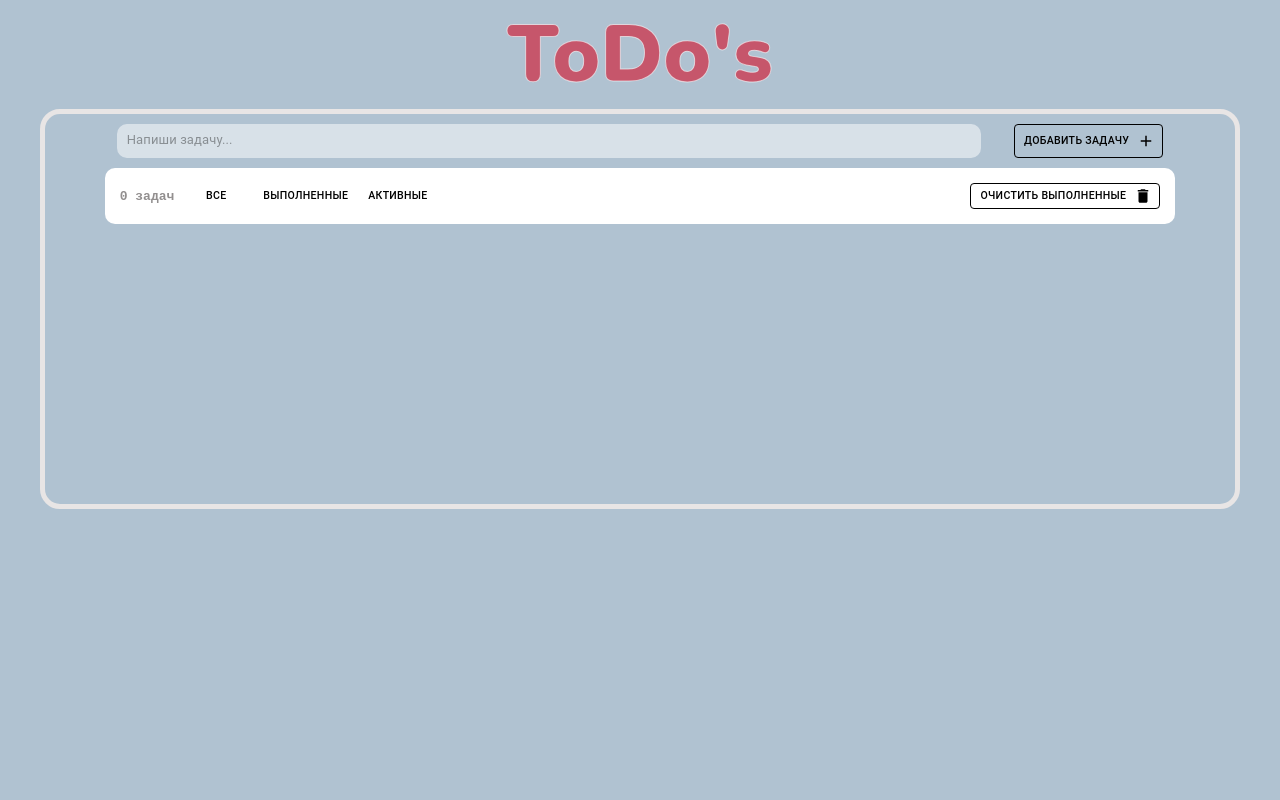
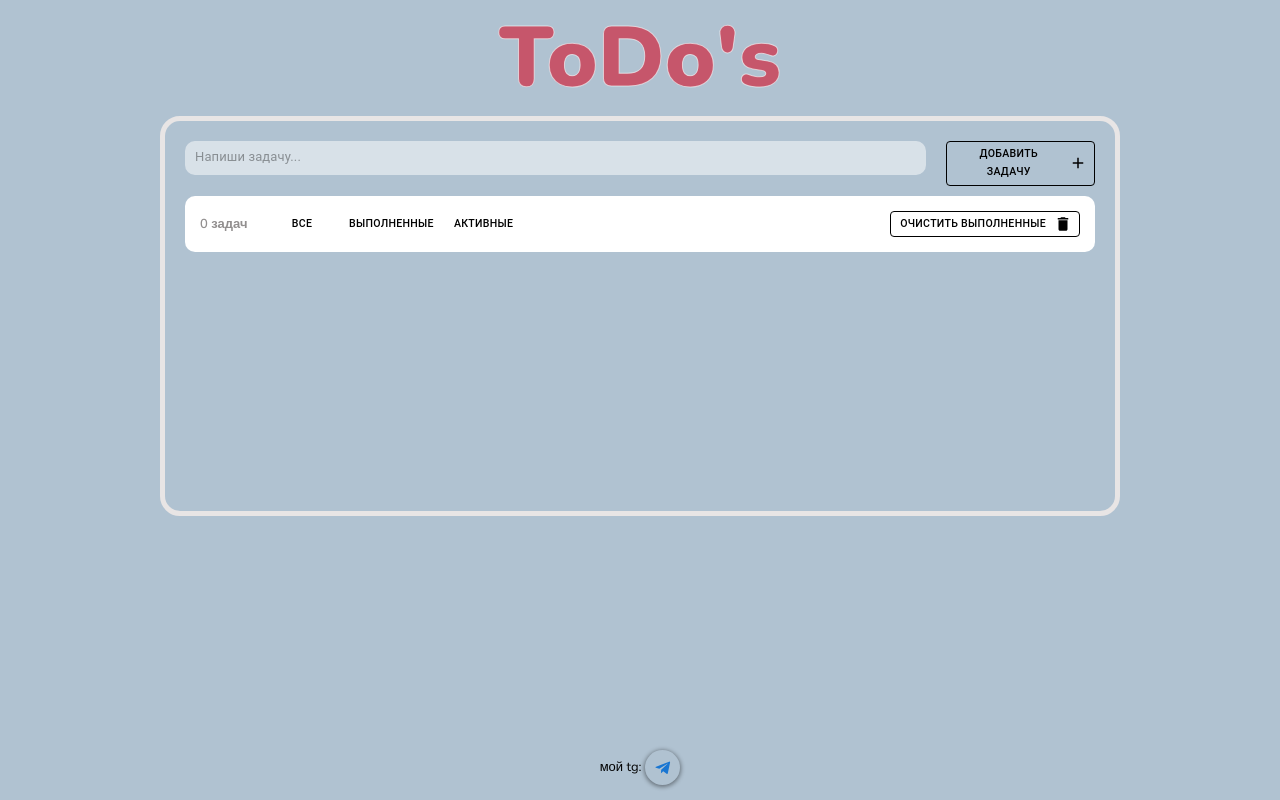
Before and after one commit to Aleksei-devJS/ToDo, a React (Vite) app: page /ToDo/todos in a window 1280 px wide. Built offline with nearby package versions, Linux system fonts and the light colour scheme.

Commit message:
version 1.9

```diff
--- a/src/1_app/store/zustand.ts
+++ b/src/1_app/store/zustand.ts
@@ -62,10 +62,7 @@ const useTaskStore = create(
       storage: {
         getItem: (name) => {
           const str = sessionStorage.getItem(name);
-          console.log(str);
-
           if (!str) return null;
-          console.log(JSON.parse(str));
           return JSON.parse(str);
         },
         setItem: (name, value) =>
--- a/src/2_pages/Layout/Layout.module.scss
+++ b/src/2_pages/Layout/Layout.module.scss
@@ -6,12 +6,26 @@
   justify-content: flex-start;
   flex-direction: column;
   align-items: center;
-  padding-bottom: 20px;
+  padding-bottom: 50px;
+  position: relative;
 }
 .container {
-  width: 150vh;
+  width: 75%;
   min-height: 50vh;
   border: solid 5px rgb(232, 229, 229);
   border-radius: 20px;
-  padding: 10px;
+  padding: 20px;
 }
+
+.footer {
+  flex-shrink: 0;
+  height: 30px;
+  display: flex;
+  justify-content: center;
+  align-items: flex-end;
+  background: inherit;
+  width: 100%;
+  position: absolute;
+  bottom: 10px;
+  padding-bottom: 5px;
+}
--- a/src/2_pages/Layout/Layout.tsx
+++ b/src/2_pages/Layout/Layout.tsx
@@ -2,6 +2,7 @@ import React from "react";
 import { Outlet } from "react-router-dom";
 import style from "./Layout.module.scss";
 import Header from "../../3_components/Header/Header";
+import Footer from "../../3_components/Footer/Footer";
 
 export default function Layout(): React.JSX.Element {
   return (
@@ -12,6 +13,9 @@ export default function Layout(): React.JSX.Element {
       <div className={style.container}>
         <Outlet />
       </div>
+      <div className={style.footer}>
+        <Footer />
+      </div>
     </div>
   );
 }
--- a/src/3_components/AllTasks/AllTasks.module.scss
+++ b/src/3_components/AllTasks/AllTasks.module.scss
@@ -1,10 +1,9 @@
 .task_list {
-  width: 91.5%;
+  width: 100%;
   display: flex;
   flex-direction: column;
   padding: 10px;
   gap: 5px;
   border-radius: 10px;
   background-color: rgb(255, 255, 255);
-
 }
--- /dev/null
+++ b/src/3_components/Footer/Footer.tsx
@@ -0,0 +1,23 @@
+import { Telegram } from "@mui/icons-material";
+import { IconButton } from "@mui/material";
+import React from "react";
+
+function Footer(): React.JSX.Element {
+  return (
+    <footer>
+      {"мой tg: "}
+
+      <IconButton
+        href="https://t.me/voroschiloff"
+        aria-label="Telegram"
+        target="_blank"
+        rel="noopener noreferrer"
+        sx={{ boxShadow: "0px 1px 4px 1px rgba(0, 0, 0, 0.41);" }}
+      >
+        <Telegram fontSize="medium" color="primary" />
+      </IconButton>
+    </footer>
+  );
+}
+
+export default Footer;
--- a/src/3_components/Header/Header.module.scss
+++ b/src/3_components/Header/Header.module.scss
@@ -1,5 +1,5 @@
 .title {
-  font-size: 80px;
+  font-size: 85px;
   color: rgba(200, 71, 92, 0.88);
   font-weight: 900;
   font-family: "Nunito";
--- a/src/3_components/Input/Input.module.scss
+++ b/src/3_components/Input/Input.module.scss
@@ -1,12 +1,14 @@
 .addForm {
-  width: 135vh;
+  width: 100%;
   display: flex;
   justify-content: space-around;
+  gap: 20px;
 }
 
 .input_costom {
   background-color: rgba(255, 255, 255, 0.513);
+  height: min-content;
   border-radius: 10px;
   padding: 3px 10px;
-  width: 80%;
+  width: 81.9%;
 }
--- a/src/3_components/Menu/Menu.module.scss
+++ b/src/3_components/Menu/Menu.module.scss
@@ -19,4 +19,5 @@
 .word {
   color: rgb(146, 143, 143);
   font-weight: 600;
+  width: 60px;
 }
--- a/src/style/global.module.scss
+++ b/src/style/global.module.scss
@@ -1,6 +1,13 @@
 * {
-  font-family: monospace;
+  font-family: "Nunito", sans-serif;
   box-sizing: border-box;
   padding: 0px;
   margin: 0px;
+  font-size: 13px;
 }
+
+body {
+  margin: 0;
+  padding: 0;
+  box-sizing: border-box;
+}
```
Also changed, not shown: src/2_pages/Todos/test/test-todo.ts (deleted).
